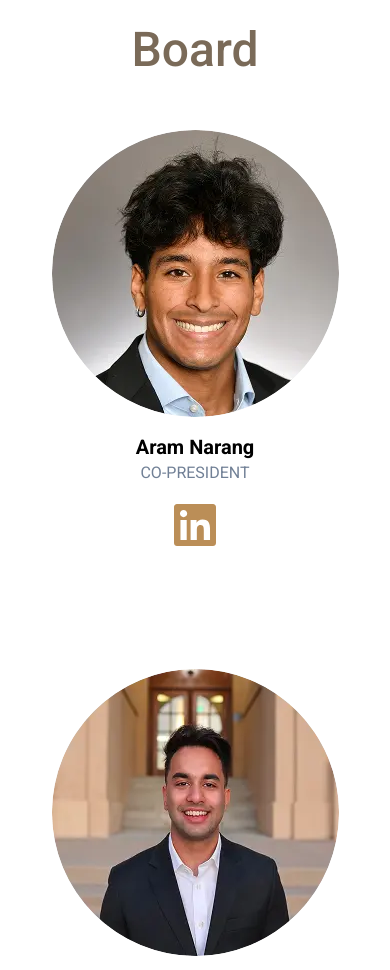
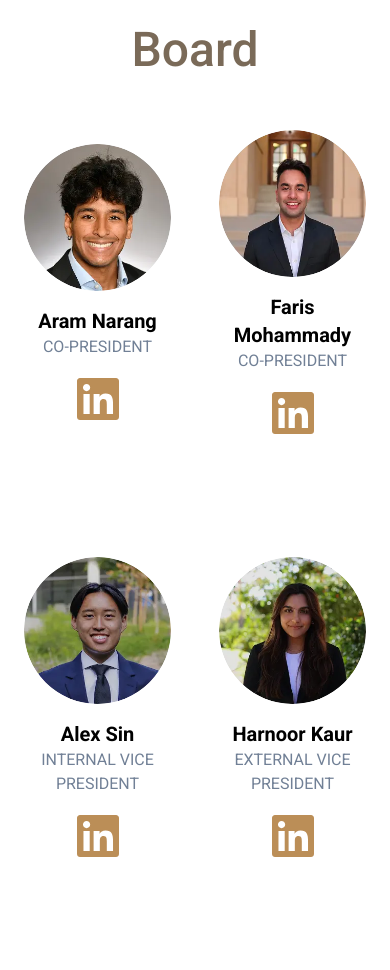
Before and after one commit to acm-ucr/hcg, a Next.js app: page /board in a window 390 px wide. Shown: the part 528-1498 px from the top of the page. Built offline with nearby package versions, Linux system fonts and the light colour scheme.

Commit message:
board card animations

```diff
--- a/src/components/board/BoardCard.tsx
+++ b/src/components/board/BoardCard.tsx
@@ -1,6 +1,8 @@
+"use client";
 import Image, { StaticImageData } from "next/image";
 import Link from "next/link";
 import { FaLinkedin } from "react-icons/fa";
+import { motion } from "motion/react";
 
 export interface BoardCardProps {
   name: string;
@@ -11,16 +13,21 @@ export interface BoardCardProps {
 
 const BoardCard = ({ name, role, image, linkedin }: BoardCardProps) => {
   return (
-    <div className="flex flex-col items-center px-6 py-15 text-center sm:w-1/2 lg:w-1/3">
+    <div className="flex flex-col items-center px-6 py-15 text-center">
       <Image src={image} alt={name} className="mx-auto mb-4 rounded-full" />
 
       <div className="text-center text-xl font-semibold">{name}</div>
 
       <div className="text-hcg-dark-gray mb-4 text-center">{role}</div>
-
-      <Link href={linkedin} target="_blank">
-        <FaLinkedin className="text-hcg-gold h-12 w-12" />
-      </Link>
+      <motion.div
+        initial="hidden"
+        whileInView="display"
+        whileHover={{ scale: 1.1 }}
+      >
+        <Link href={linkedin} target="_blank">
+          <FaLinkedin className="text-hcg-gold h-12 w-12" />
+        </Link>
+      </motion.div>
     </div>
   );
 };
--- a/src/components/board/BoardMapping.tsx
+++ b/src/components/board/BoardMapping.tsx
@@ -1,10 +1,20 @@
+"use client";
 import BoardCard from "@/components/board/BoardCard";
 import { boardInfo } from "@/data/BoardData";
+import { motion } from "motion/react";
 
 const BoardMapping = () => {
   return (
     <div className="flex flex-row flex-wrap items-center justify-center">
       {boardInfo.map((member, index) => (
+        <motion.div
+          key={index}
+          initial={{ opacity: 0, y: 30 }}
+          whileInView={{ opacity: 1, y: 0 }}
+          transition={{ duration: 0.8, delay: index * 0.3 }}
+          viewport={{ once: true}}
+          className="w-1/2 md:w-1/3 flex justify-center"
+        >
           <BoardCard
             key={index}
             name={member.name}
@@ -12,6 +22,7 @@ const BoardMapping = () => {
             image={member.image}
             linkedin={member.linkedin}
           />
+        </motion.div>
       ))}
     </div>
   );
```
Lines whose indentation alone changed are shown as unchanged.
